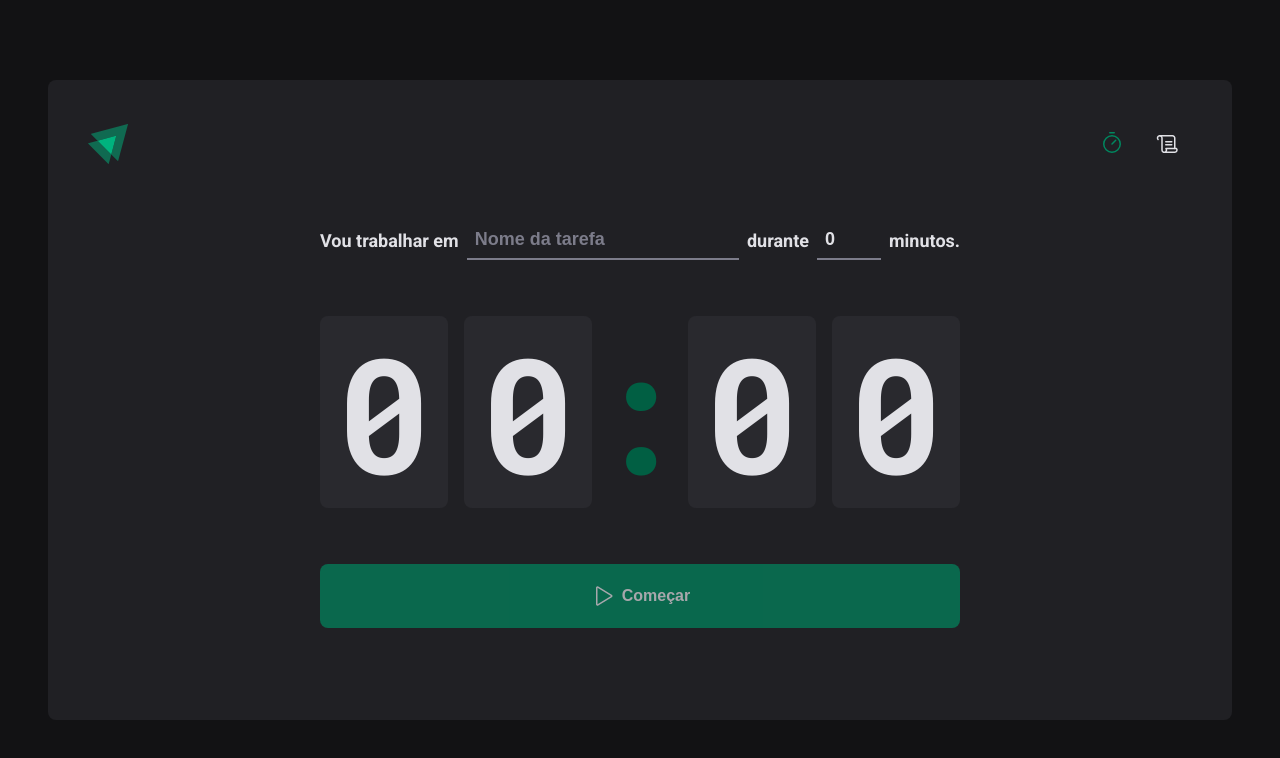
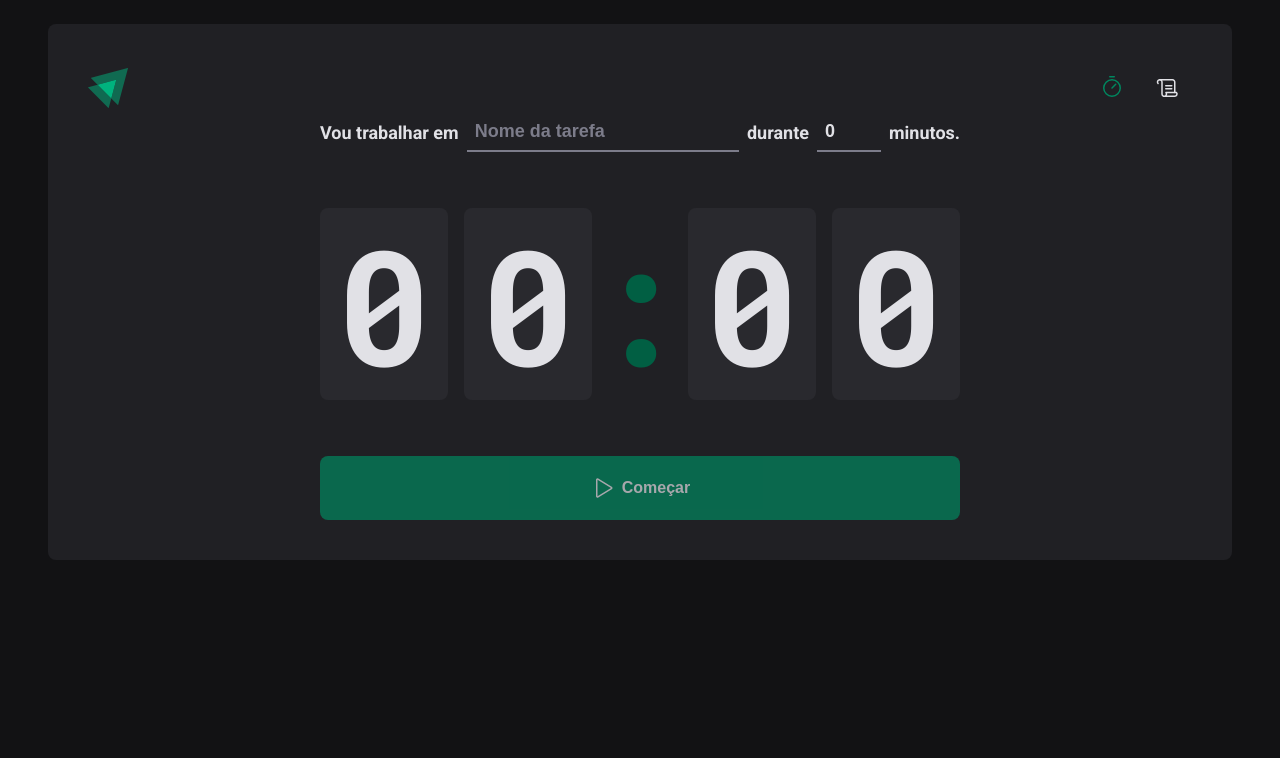
Before and after one commit to erickmarquesc/Pomodoro-Timer, a React (Vite) app: page / in a window 1280 px wide. Shown: the top 758 px of the page. Built offline with nearby package versions, Linux system fonts and the light colour scheme.

Commit message:
style: :lipstick: update ui

```diff
--- a/src/layouts/DefaultLayout/styles.ts
+++ b/src/layouts/DefaultLayout/styles.ts
@@ -4,9 +4,9 @@ export const LayoutContainer = styled.div`
   display: flex;
   padding: 2.5rem;
   max-width: 74rem;
-  margin: 5rem auto;
+  margin: 1.5rem auto;
   border-radius: 8px;
   flex-direction: column;
-  height: calc(100vh - 10rem);
+  height: calc(auto - 10rem);
   background: ${(props)=> props.theme["gray-800"]};
 `;
```
